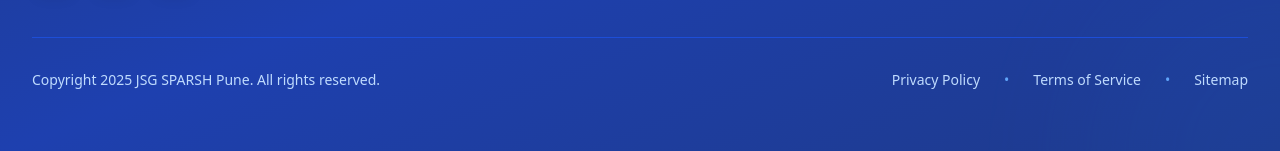
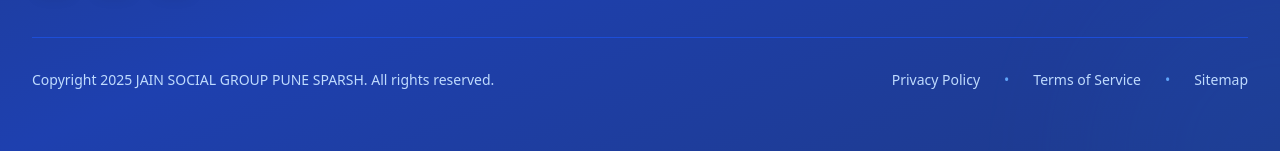
Before and after one commit to ag241290/JSG_Sparsh_Pune, a Next.js app: page / in a window 1280 px wide. Shown: the part 2635-2786 px from the top of the page. Built offline with nearby package versions, Linux system fonts and the light colour scheme.

Commit message:
name as per bank account in footer

```diff
--- a/app/components/Footer.tsx
+++ b/app/components/Footer.tsx
@@ -181,7 +181,7 @@ export default function Footer() {
           <div className="flex flex-col lg:flex-row justify-between items-center space-y-4 lg:space-y-0">
             <div className="text-center lg:text-left">
               <p className="text-blue-200 text-sm">
-                Copyright {currentYear} JSG SPARSH Pune. All rights reserved.
+                Copyright {currentYear} JAIN SOCIAL GROUP PUNE SPARSH. All rights reserved.
               </p>
             </div>
 
```
